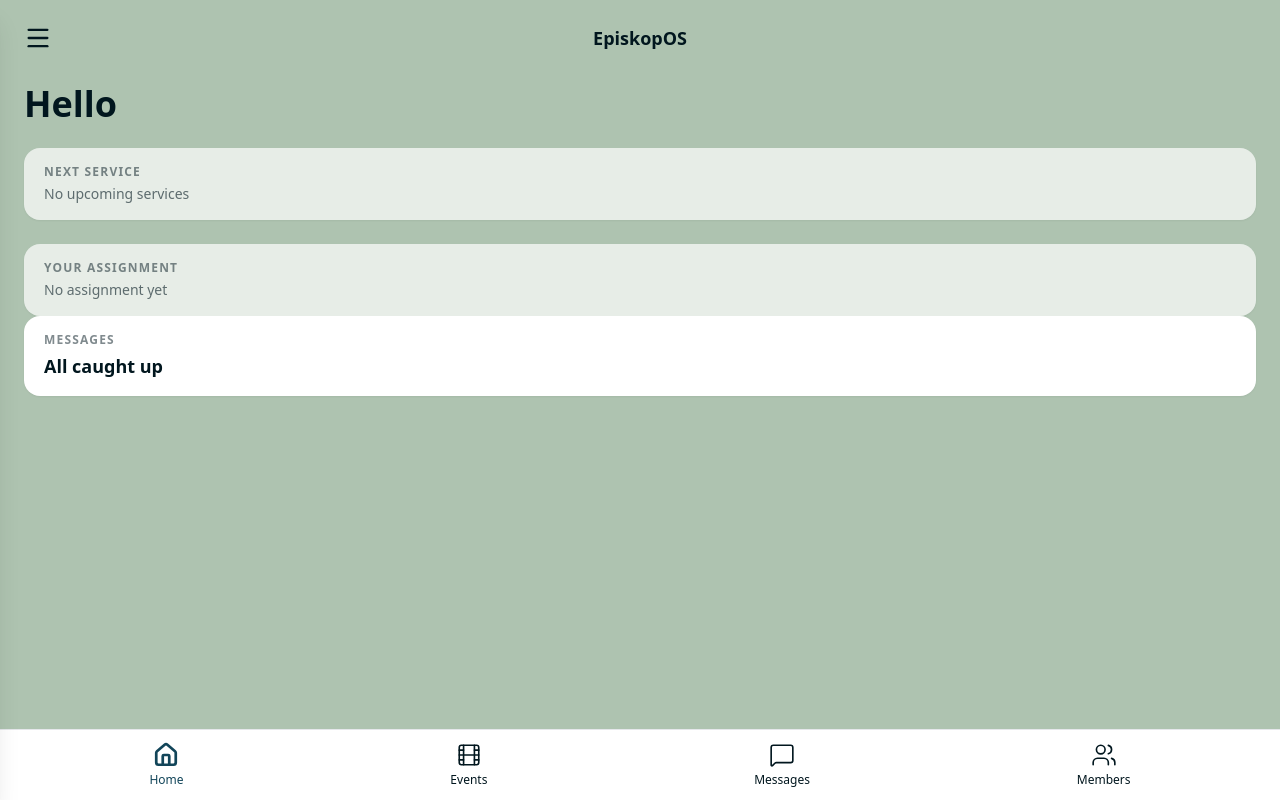
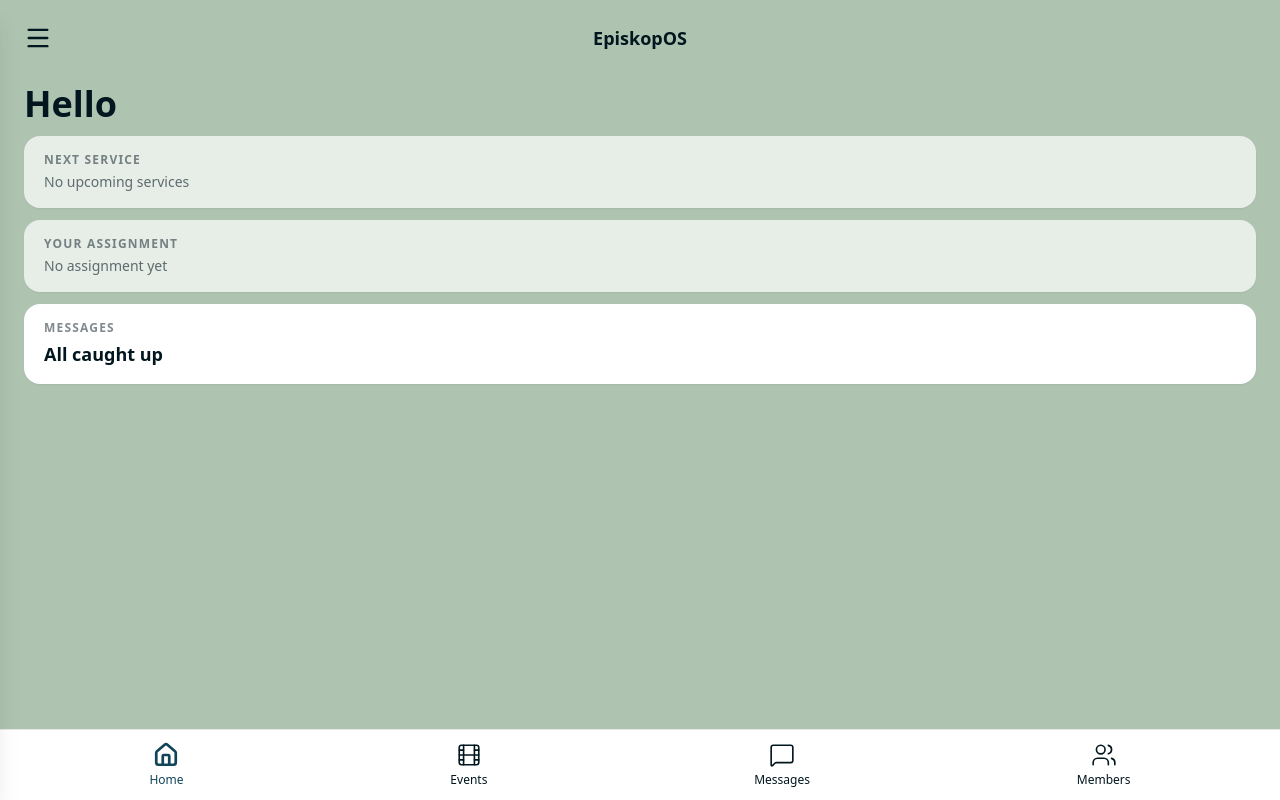
Before and after one commit to NduNdu21/EpiskopOS, a React (Vite) app in the folder frontend/: page / in a window 1280 px wide. Built offline with nearby package versions, Linux system fonts and the light colour scheme; no server answers; sample sign-in values are in the browser's storage.

Commit message:
Fix display spacing of cards

```diff
--- a/frontend/src/pages/HomePage.jsx
+++ b/frontend/src/pages/HomePage.jsx
@@ -48,7 +48,7 @@ const HomePage = () => {
         setUser(userData);
         setUpNext(eventData.upNext);
       })
-      .catch(() => {})
+      .catch(() => { })
       .finally(() => setLoading(false));
   }, []);
 
@@ -68,7 +68,7 @@ const HomePage = () => {
       </div>
 
       {/* Main Content */}
-      <div className="flex-1 px-6 pt-6 pb-24 overflow-y-auto space-y-6">
+      <div className="flex-1 px-6 pt-6 pb-24 overflow-y-auto space-y-3">
 
         {/* Greeting + role badge */}
         <div>
@@ -108,22 +108,22 @@ const HomePage = () => {
           </p>
           {loading ? (
             <p className="text-ink-black text-lg font-semibold">Loading...</p>
-          ) : user?.team ? (
+          ) : user?.role && user.role !== "volunteer" ? (
             <>
               <p className="text-ink-black text-xl font-bold">
-                {capitalise(user.team)} Team
+                {capitalise(user.role)} Team
               </p>
               <p className="text-ink-black/60 text-sm mt-0.5">
-                {capitalise(user.role)}
+                {capitalise(user.role)} team member
               </p>
             </>
           ) : (
-            <p className="text-ink-black/60 text-sm">No assignment yet</p>
+            <p className="text-ink-black/60 text-sm mt-0.5">No assignment yet</p>
           )}
         </div>
 
         {/* Messages card */}
-        <Link to="/messages">
+        <Link to="/messages" className="block mt-1">
           <div className="bg-white rounded-2xl px-5 py-4 shadow-sm flex items-center justify-between">
             <div>
               <p className="text-xs font-semibold text-ink-black/50 uppercase tracking-widest mb-1">
@@ -133,8 +133,8 @@ const HomePage = () => {
                 {loading
                   ? "Loading..."
                   : user?.unread_count > 0
-                  ? `${user.unread_count} unread`
-                  : "All caught up"}
+                    ? `${user.unread_count} unread`
+                    : "All caught up"}
               </p>
             </div>
             {!loading && user?.unread_count > 0 && (
@@ -156,9 +156,8 @@ const HomePage = () => {
             <Link
               key={label}
               to={path}
-              className={`flex flex-col items-center gap-1 ${
-                isActive ? "text-dark-teal" : "text-ink-black"
-              }`}
+              className={`flex flex-col items-center gap-1 ${isActive ? "text-dark-teal" : "text-ink-black"
+                }`}
             >
               <Icon size={26} strokeWidth={isActive ? 2.5 : 1.5} />
               <span className="text-xs font-medium">{label}</span>
```
